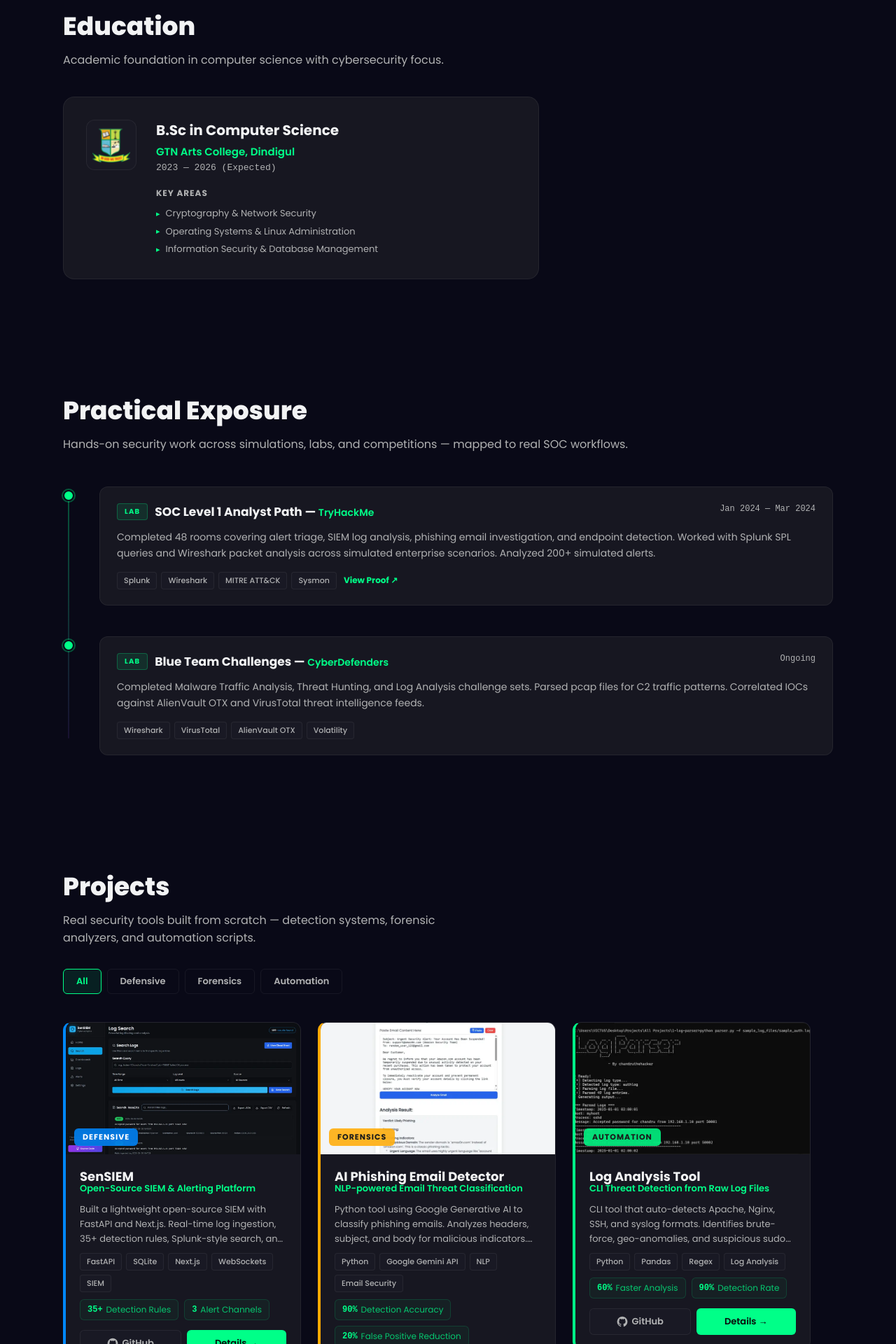
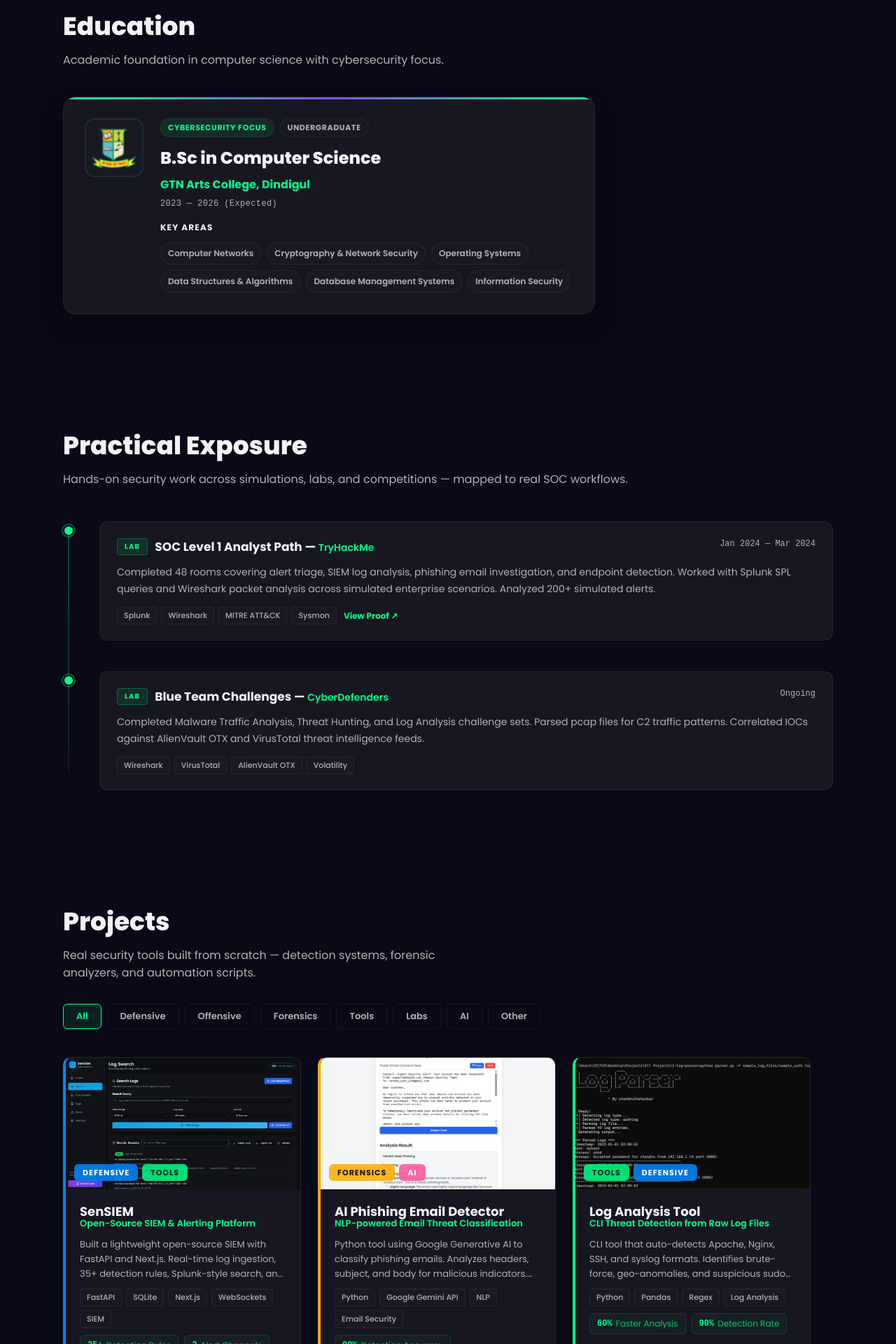
Before and after one commit to 0xchandru/chandruthehacker.github.io, a React (Create React App) app: page / in a window 1280 px wide. Shown: the part 1580-3500 px from the top of the page at 70% size. Built offline with nearby package versions, Linux system fonts and the light colour scheme.

Commit message:
education card changed

```diff
--- a/src/components/Dialog/ProjectDetails.jsx
+++ b/src/components/Dialog/ProjectDetails.jsx
@@ -275,7 +275,10 @@
   defensive: { label: "DEFENSIVE", bg: "rgba(0,136,255,0.85)", text: "#fff" },
   offensive: { label: "OFFENSIVE", bg: "rgba(255,68,68,0.85)", text: "#fff" },
   forensics: { label: "FORENSICS", bg: "rgba(255,170,0,0.85)", text: "#1a1a1a" },
-  automation: { label: "AUTOMATION", bg: "rgba(0,255,136,0.85)", text: "#1a1a1a" },
+  tools: { label: "TOOLS", bg: "rgba(0,255,136,0.85)", text: "#062b18" },
+  labs: { label: "LABS", bg: "rgba(170,120,255,0.85)", text: "#fff" },
+  ai: { label: "AI", bg: "rgba(255,82,154,0.85)", text: "#fff" },
+  other: { label: "OTHER", bg: "rgba(153,153,153,0.85)", text: "#fff" },
 };
 
 const ProjectDetails = ({ openModal, setOpenModal }) => {
@@ -290,7 +293,12 @@
 
   if (!project) return null;
 
-  const config = categoryConfig[project.category] || categoryConfig.defensive;
+  const categories =
+    Array.isArray(project.categories) && project.categories.length > 0
+      ? project.categories
+      : project.category
+      ? [project.category]
+      : ["other"];
   const detail = project.detail || {};
 
   return (
@@ -307,9 +315,14 @@
           <TitleRow>
             <ProjectTitle>{project.title}</ProjectTitle>
             <BadgeRow>
-              <CategoryBadge $bg={config.bg} $text={config.text}>
-                {config.label}
-              </CategoryBadge>
+              {categories.map((category) => {
+                const config = categoryConfig[category] || categoryConfig.other;
+                return (
+                  <CategoryBadge key={category} $bg={config.bg} $text={config.text}>
+                    {config.label}
+                  </CategoryBadge>
+                );
+              })}
               {project.tags?.map((tag, i) => (
                 <TagChip key={i}>{tag}</TagChip>
               ))}
--- a/src/components/cards/ProjectCard.jsx
+++ b/src/components/cards/ProjectCard.jsx
@@ -6,7 +6,10 @@
   defensive: { label: "DEFENSIVE", bg: "rgba(0,136,255,0.85)", text: "#fff", border: "#0088ff" },
   offensive: { label: "OFFENSIVE", bg: "rgba(255,68,68,0.85)", text: "#fff", border: "#ff4444" },
   forensics: { label: "FORENSICS", bg: "rgba(255,170,0,0.85)", text: "#1a1a1a", border: "#ffaa00" },
-  automation: { label: "AUTOMATION", bg: "rgba(0,255,136,0.85)", text: "#1a1a1a", border: "#00ff88" },
+  tools: { label: "TOOLS", bg: "rgba(0,255,136,0.85)", text: "#062b18", border: "#00ff88" },
+  labs: { label: "LABS", bg: "rgba(170,120,255,0.85)", text: "#fff", border: "#aa78ff" },
+  ai: { label: "AI", bg: "rgba(255,82,154,0.85)", text: "#fff", border: "#ff529a" },
+  other: { label: "OTHER", bg: "rgba(153,153,153,0.85)", text: "#fff", border: "#999999" },
 };
 
 const Card = styled.div`
@@ -51,18 +54,32 @@
 `;
 
 const CategoryOverlay = styled.span`
+  display: inline-flex;
+  align-items: center;
+  justify-content: center;
+  padding: 4px 12px;
+  min-height: 24px;
+  border-radius: 6px;
+  font-size: 11px;
+  font-weight: 700;
+  line-height: 1;
+  letter-spacing: 1px;
+  text-transform: uppercase;
+  white-space: nowrap;
+  backdrop-filter: blur(8px);
+  background: ${({ $bg }) => $bg};
+  color: ${({ $text }) => $text};
+`;
+
+const CategoryOverlayRow = styled.div`
   position: absolute;
   bottom: 12px;
   left: 12px;
-  padding: 4px 12px;
-  border-radius: 6px;
-  font-size: 11px;
-  font-weight: 700;
-  letter-spacing: 1px;
-  text-transform: uppercase;
-  backdrop-filter: blur(8px);
-  background: ${({ $bg }) => $bg};
-  color: ${({ $text }) => $text};
+  right: 12px;
+  display: flex;
+  flex-wrap: wrap;
+  align-items: center;
+  gap: 6px;
 `;
 
 const Body = styled.div`
@@ -172,7 +189,15 @@
 `;
 
 const ProjectCard = ({ project, setOpenModal }) => {
-  const config = categoryConfig[project.category] || categoryConfig.defensive;
+  const categories =
+    Array.isArray(project.categories) && project.categories.length > 0
+      ? project.categories
+      : project.category
+      ? [project.category]
+      : ["other"];
+
+  const primaryCategory = categories[0];
+  const config = categoryConfig[primaryCategory] || categoryConfig.other;
 
   const handleGithub = (e) => {
     e.stopPropagation();
@@ -188,9 +213,16 @@
     >
       <ImageWrapper>
         <Img src={project.image} alt={project.title} loading="lazy" />
-        <CategoryOverlay $bg={config.bg} $text={config.text}>
-          {config.label}
-        </CategoryOverlay>
+        <CategoryOverlayRow>
+          {categories.map((category) => {
+            const categoryMeta = categoryConfig[category] || categoryConfig.other;
+            return (
+              <CategoryOverlay key={category} $bg={categoryMeta.bg} $text={categoryMeta.text}>
+                {categoryMeta.label}
+              </CategoryOverlay>
+            );
+          })}
+        </CategoryOverlayRow>
       </ImageWrapper>
 
       <Body>
--- a/src/components/sections/Education.jsx
+++ b/src/components/sections/Education.jsx
@@ -26,120 +26,158 @@
   font-size: 16px;
   color: ${({ theme }) => theme.text_secondary};
   margin-bottom: 40px;
+  max-width: 640px;
 `;
 
 const Card = styled(motion.div)`
+  position: relative;
   background: ${({ theme }) => theme.card};
   border: 1px solid ${({ theme }) => theme.cardBorder};
-  border-radius: 16px;
-  padding: 32px;
+  border-radius: 18px;
+  padding: 30px;
   display: flex;
-  gap: 28px;
+  gap: 24px;
   align-items: flex-start;
-  max-width: 680px;
-  transition: border-color 0.25s ease, transform 0.25s ease;
+  max-width: 760px;
+  overflow: hidden;
+  box-shadow: 0 16px 36px rgba(0, 0, 0, 0.18);
+  transition: border-color 0.25s ease, transform 0.25s ease, box-shadow 0.25s ease;
+
+  &::before {
+    content: "";
+    position: absolute;
+    left: 0;
+    right: 0;
+    top: 0;
+    height: 3px;
+    background: linear-gradient(
+      90deg,
+      ${({ theme }) => theme.accent},
+      ${({ theme }) => theme.primary},
+      ${({ theme }) => theme.accent}
+    );
+  }
 
   &:hover {
     border-color: ${({ theme }) => theme.accent}30;
-    transform: translateY(-3px);
+    transform: translateY(-4px);
+    box-shadow: 0 22px 44px rgba(0, 0, 0, 0.24);
   }
 
   @media (max-width: 560px) {
     flex-direction: column;
-    align-items: center;
-    text-align: center;
+    align-items: flex-start;
+    text-align: left;
     padding: 24px;
   }
 `;
 
 const LogoWrapper = styled.div`
   flex-shrink: 0;
-  width: 72px;
-  height: 72px;
-  border-radius: 12px;
+  width: 84px;
+  height: 84px;
+  border-radius: 14px;
   background: ${({ theme }) => theme.card_light};
   border: 1px solid ${({ theme }) => theme.cardBorder};
   display: flex;
   align-items: center;
   justify-content: center;
   overflow: hidden;
+  box-shadow: inset 0 0 0 1px ${({ theme }) => theme.accent}20;
 `;
 
 const Logo = styled.img`
   width: 100%;
   height: 100%;
   object-fit: contain;
-  padding: 8px;
+  padding: 10px;
 `;
 
 const Info = styled.div`
   flex: 1;
+  min-width: 0;
+`;
+
+const MetaRow = styled.div`
+  display: flex;
+  flex-wrap: wrap;
+  gap: 8px;
+  margin-bottom: 12px;
+`;
+
+const MetaChip = styled.span`
+  display: inline-flex;
+  align-items: center;
+  justify-content: center;
+  min-height: 24px;
+  padding: 4px 10px;
+  border-radius: 999px;
+  border: 1px solid ${({ theme }) => theme.cardBorder};
+  background: ${({ $accent, theme }) => ($accent ? `${theme.accent}18` : theme.card_light)};
+  color: ${({ $accent, theme }) => ($accent ? theme.accent : theme.text_secondary)};
+  font-size: 11px;
+  font-weight: 700;
+  letter-spacing: 0.6px;
+  text-transform: uppercase;
 `;
 
 const Degree = styled.h3`
-  font-size: 20px;
-  font-weight: 700;
+  font-size: 24px;
+  font-weight: 800;
   color: ${({ theme }) => theme.text_primary};
-  margin: 0 0 4px;
+  margin: 0 0 8px;
+
+  @media (max-width: 560px) {
+    font-size: 21px;
+  }
 `;
 
 const Institution = styled.p`
-  font-size: 15px;
+  font-size: 16px;
   color: ${({ theme }) => theme.accent};
-  font-weight: 600;
-  margin: 0 0 4px;
+  font-weight: 700;
+  margin: 0 0 8px;
 `;
 
 const Period = styled.p`
-  font-size: 13px;
+  font-size: 12px;
   color: ${({ theme }) => theme.text_secondary};
   font-family: monospace;
-  margin: 0 0 20px;
+  margin: 0 0 18px;
+  letter-spacing: 0.4px;
 `;
 
 const HighlightsLabel = styled.p`
   font-size: 12px;
   font-weight: 700;
-  color: ${({ theme }) => theme.text_secondary};
+  color: ${({ theme }) => theme.text_primary};
   text-transform: uppercase;
-  letter-spacing: 1px;
-  margin: 0 0 10px;
+  letter-spacing: 1.2px;
+  margin: 0 0 12px;
 `;
 
-const HighlightList = styled.ul`
+const HighlightList = styled.div`
   margin: 0;
-  padding: 0;
-  list-style: none;
   display: flex;
-  flex-direction: column;
-  gap: 6px;
+  flex-wrap: wrap;
+  gap: 8px;
 
   @media (max-width: 560px) {
-    align-items: center;
+    gap: 7px;
   }
 `;
 
-const HighlightItem = styled.li`
-  display: flex;
+const HighlightItem = styled.span`
+  display: inline-flex;
   align-items: center;
-  gap: 8px;
-  font-size: 13px;
+  font-size: 12px;
+  font-weight: 600;
+  padding: 6px 10px;
+  border-radius: 999px;
+  border: 1px solid ${({ theme }) => theme.cardBorder};
+  background: ${({ theme }) => theme.card_light};
   color: ${({ theme }) => theme.text_secondary};
-  line-height: 1.5;
-
-  &::before {
-    content: "▸";
-    color: ${({ theme }) => theme.accent};
-    font-size: 11px;
-    flex-shrink: 0;
-  }
 `;
-
-const keyHighlights = [
-  "Cryptography & Network Security",
-  "Operating Systems & Linux Administration",
-  "Information Security & Database Management",
-];
 
 const Education = () => {
   return (
@@ -166,12 +204,16 @@
           </LogoWrapper>
 
           <Info>
+            <MetaRow>
+              <MetaChip $accent>Cybersecurity Focus</MetaChip>
+              <MetaChip>Undergraduate</MetaChip>
+            </MetaRow>
             <Degree>{education.degree}</Degree>
             <Institution>{education.institution}</Institution>
             <Period>{education.period}</Period>
             <HighlightsLabel>Key Areas</HighlightsLabel>
             <HighlightList>
-              {keyHighlights.map((item, i) => (
+              {(education.relevantCoursework || []).map((item, i) => (
                 <HighlightItem key={i}>{item}</HighlightItem>
               ))}
             </HighlightList>
--- a/src/components/sections/Projects.jsx
+++ b/src/components/sections/Projects.jsx
@@ -1,7 +1,7 @@
 import React, { useState } from "react";
 import styled from "styled-components";
 import { motion, AnimatePresence } from "framer-motion";
-import { projects } from "../../data/constants";
+import { projects, projectCategories } from "../../data/constants";
 import ProjectCard from "../cards/ProjectCard";
 import { staggerContainer, fadeInUp } from "../../utils/motion";
 
@@ -63,12 +63,10 @@
   gap: 24px;
 `;
 
-const filters = [
-  { label: "All", value: "all" },
-  { label: "Defensive", value: "defensive" },
-  { label: "Forensics", value: "forensics" },
-  { label: "Automation", value: "automation" },
-];
+const filters = projectCategories.map((category) => ({
+  label: category,
+  value: category.toLowerCase(),
+}));
 
 const cardVariants = {
   hidden: { opacity: 0, y: 24 },
@@ -79,10 +77,22 @@
 const Projects = ({ openModal, setOpenModal }) => {
   const [activeFilter, setActiveFilter] = useState("all");
 
+  const getProjectCategories = (project) => {
+    if (Array.isArray(project.categories) && project.categories.length > 0) {
+      return project.categories;
+    }
+
+    if (project.category) {
+      return [project.category];
+    }
+
+    return ["other"];
+  };
+
   const filtered =
     activeFilter === "all"
       ? projects
-      : projects.filter((p) => p.category === activeFilter);
+      : projects.filter((p) => getProjectCategories(p).includes(activeFilter));
 
   return (
     <Section id="Projects">
--- a/src/data/constants.jsx
+++ b/src/data/constants.jsx
@@ -143,13 +143,24 @@
   }
 ];
 
+export const projectCategories = [
+  "All",
+  "Defensive",
+  "Offensive",
+  "Forensics",
+  "Tools",
+  "Labs",
+  "AI",
+  "Other",
+];
+
 export const projects = [
   {
     id: 0,
     title: "SenSIEM",
     subtitle: "Open-Source SIEM & Alerting Platform",
     date: "2025",
-    category: "defensive",
+    categories: ["defensive", "tools"],
     summary:
       "Built a lightweight open-source SIEM with FastAPI and Next.js. Real-time log ingestion, 35+ detection rules, Splunk-style search, and multi-channel alerting via Email, Slack, and Telegram.",
     image: sensiemImg,
@@ -193,7 +204,7 @@
     title: "AI Phishing Email Detector",
     subtitle: "NLP-powered Email Threat Classification",
     date: "2025",
-    category: "forensics",
+    categories: ["forensics", "ai"],
     summary:
       "Python tool using Google Generative AI to classify phishing emails. Analyzes headers, subject, and body for malicious indicators. 90% accuracy on 100+ real phishing samples, 20% fewer false positives vs keyword-only filters.",
     image: phishingDetectorImg,
@@ -235,7 +246,7 @@
     title: "Log Analysis Tool",
     subtitle: "CLI Threat Detection from Raw Log Files",
     date: "2025",
-    category: "automation",
+    categories: ["tools", "defensive"],
     summary:
       "CLI tool that auto-detects Apache, Nginx, SSH, and syslog formats. Identifies brute-force, geo-anomalies, and suspicious sudo activity. Detected 90% of attacks vs 70% manual — 60% faster analysis.",
     image: logParserImg,
@@ -278,7 +289,7 @@
     title: "HoneyAuth",
     subtitle: "Decoy Login Honeypot for Attacker Intelligence",
     date: "2025",
-    category: "defensive",
+    categories: ["defensive", "labs"],
     summary:
       "Deployed a Flask-based decoy login portal in a VM. Captured 200+ malicious attempts over 2 weeks. Mapped threats from 12 countries, identified 3 distinct attack patterns including credential stuffing.",
     image: honeypotImg,
@@ -326,7 +337,7 @@
     title: "Password Strength Checker",
     subtitle: "Real-time Credential Security Analyzer",
     date: "2025",
-    category: "automation",
+    categories: ["tools", "other"],
     summary:
       "Browser-based password analyzer with real-time entropy scoring and actionable feedback. Detects weak patterns, dictionary words, and character class gaps. 100% accuracy identifying weak passwords across 100+ samples.",
     image: passwordCheckerImg,
```
